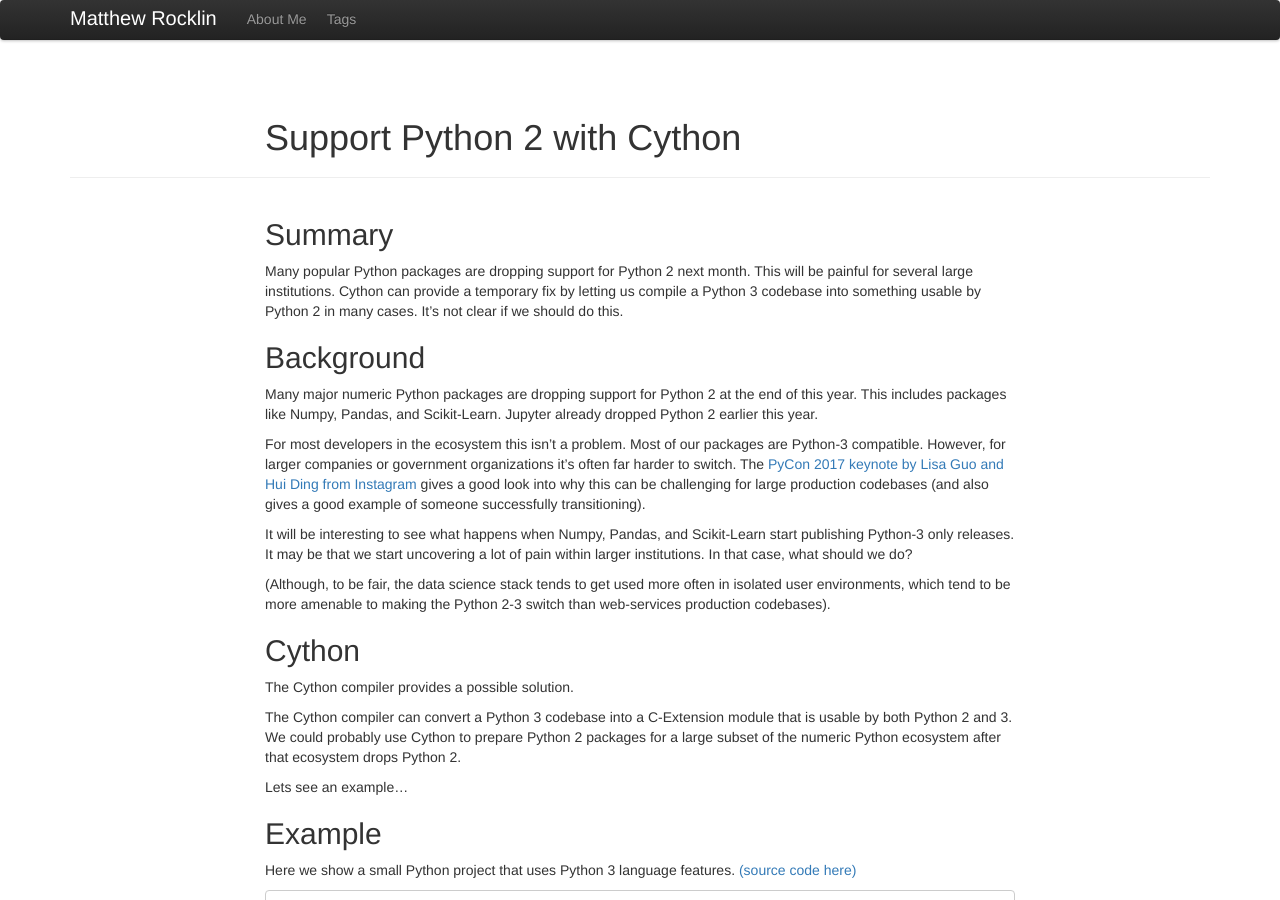
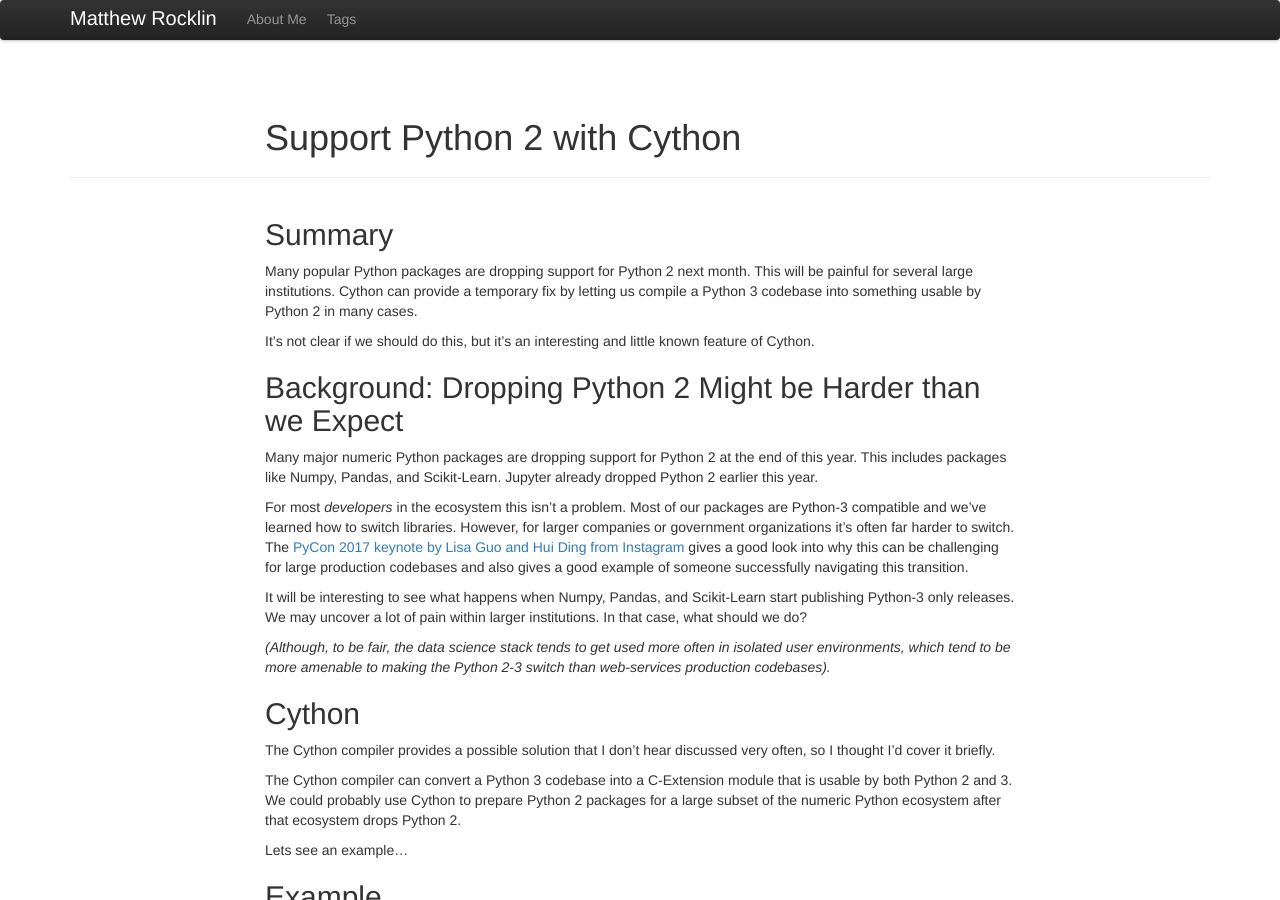
Before and after one commit to besyskymnbk/blog, a Jekyll site: the page built from _posts/work/2018-11-28-python-2-and-cython.md, in a window 1280 px wide and 900 px high. Built offline with Jekyll 4.4.1, drawn with Linux system fonts in a browser that asks for light colours; comment, search, counter and statistics services are not loaded.

Commit message:
minor updates to cython

```diff
--- a/_posts/work/2018-11-28-python-2-and-cython.md
+++ b/_posts/work/2018-11-28-python-2-and-cython.md
@@ -15,36 +15,38 @@ Many popular Python packages are dropping support for Python 2 next month.
 This will be painful for several large institutions.
 Cython can provide a temporary fix by letting us compile a Python 3 codebase into something usable by Python 2 in
 many cases.
-It's not clear if we should do this.
+
+It's not clear if we should do this, but it's an interesting and little known feature of Cython.
 
 
-Background
-----------
+Background: Dropping Python 2 Might be Harder than we Expect
+------------------------------------------------------------
 
 Many major numeric Python packages are dropping support for Python 2 at the end
 of this year.  This includes packages like Numpy, Pandas, and Scikit-Learn.
 Jupyter already dropped Python 2 earlier this year.
 
-For most developers in the ecosystem this isn't a problem.  Most of our
-packages are Python-3 compatible.  However, for larger companies or government
-organizations it's often far harder to switch.  The [PyCon 2017 keynote by Lisa
-Guo and Hui Ding from Instagram](https://www.youtube.com/watch?v=66XoCk79kjM)
-gives a good look into why this can be challenging for large production
-codebases (and also gives a good example of someone successfully transitioning).
+For most *developers* in the ecosystem this isn't a problem.
+Most of our packages are Python-3 compatible and we've learned how to switch libraries.
+However, for larger companies or government organizations it's often far harder to switch.
+The [PyCon 2017 keynote by Lisa Guo and Hui Ding from Instagram](https://www.youtube.com/watch?v=66XoCk79kjM)
+gives a good look into why this can be challenging for large production codebases
+and also gives a good example of someone successfully navigating this transition.
 
-It will be interesting to see what happens when Numpy, Pandas, and Scikit-Learn
-start publishing Python-3 only releases.  It may be that we start uncovering a
-lot of pain within larger institutions.  In that case, what should we do?
+It will be interesting to see what happens when Numpy, Pandas, and Scikit-Learn start publishing Python-3 only releases.
+We may uncover a lot of pain within larger institutions.
+In that case, what should we do?
 
-(Although, to be fair, the data science stack tends to get used more often in
+*(Although, to be fair, the data science stack tends to get used more often in
 isolated user environments, which tend to be more amenable to making the Python
-2-3 switch than web-services production codebases).
+2-3 switch than web-services production codebases).*
 
 
 Cython
 ------
 
-The Cython compiler provides a possible solution.
+The Cython compiler provides a possible solution that I don't hear discussed
+very often, so I thought I'd cover it briefly.
 
 The Cython compiler can convert a Python 3 codebase into a C-Extension
 module that is usable by both Python 2 and 3.  We could probably use Cython
```
